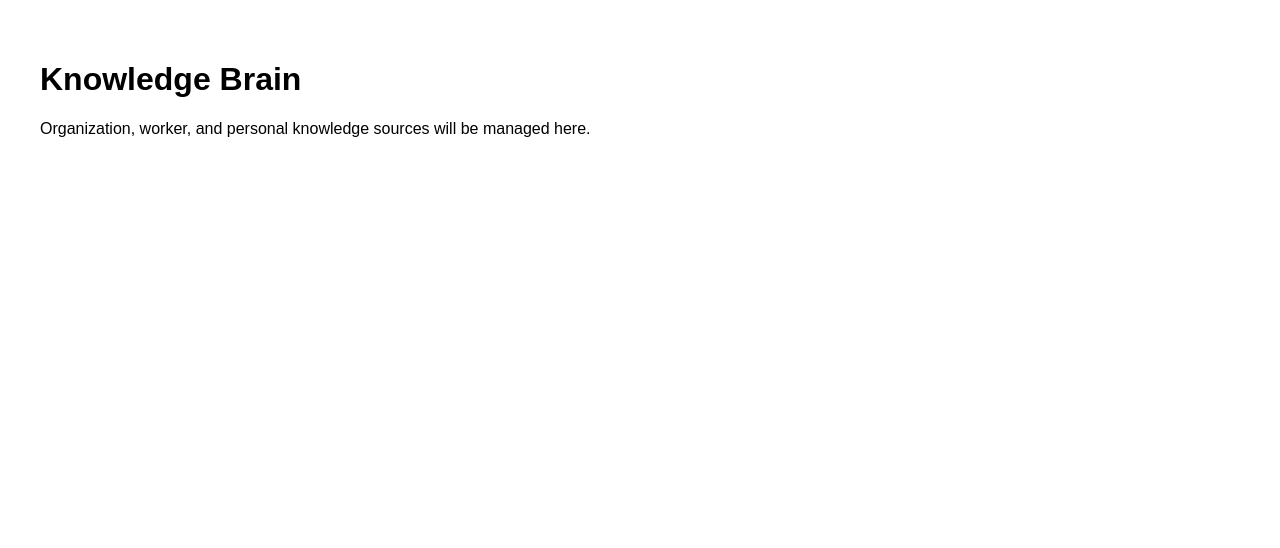
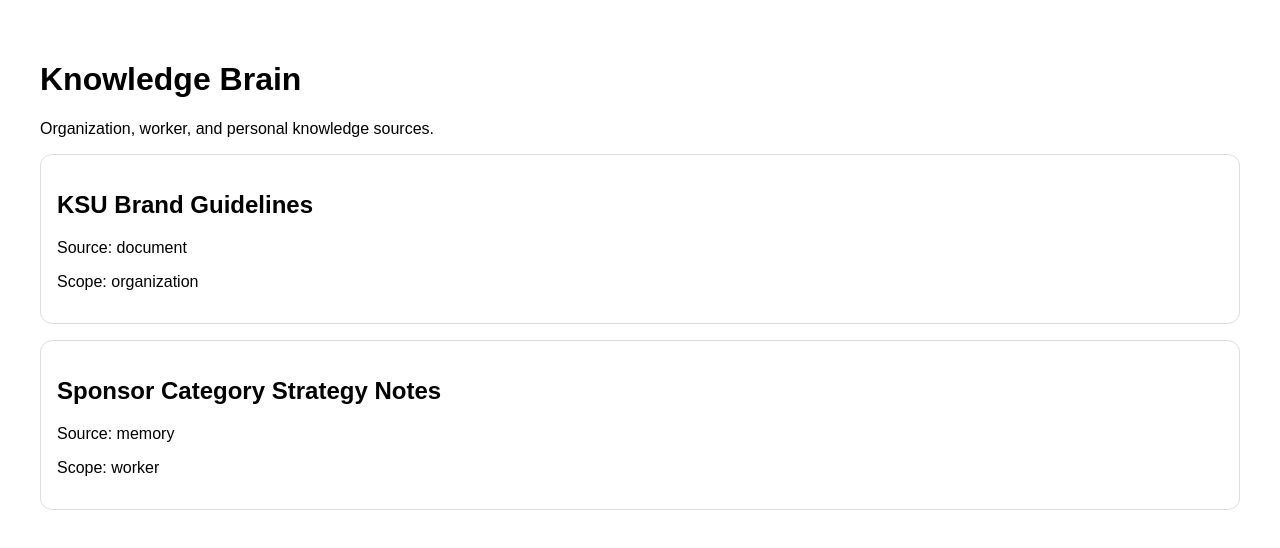
Before and after one commit to moverton7474/athletics-ai-workforce, a Next.js app in the folder apps/web/: page /knowledge in a window 1280 px wide. Shown: the top 548 px of the page. Built offline with nearby package versions, Linux system fonts and the light colour scheme.

Commit message:
Add knowledge cards, approval list, and mock service layer

```diff
--- a/apps/web/src/app/approvals/page.tsx
+++ b/apps/web/src/app/approvals/page.tsx
@@ -1,8 +1,11 @@
+import { ApprovalList } from '../../components/approvals/ApprovalList';
+
 export default function ApprovalsPage() {
   return (
     <main style={{ padding: 32, fontFamily: 'sans-serif' }}>
       <h1>Approvals</h1>
-      <p>Approval requests, decisions, and sensitive action gates will appear here.</p>
+      <p>Approval requests, decisions, and sensitive action gates.</p>
+      <ApprovalList />
     </main>
   );
 }
--- a/apps/web/src/app/knowledge/page.tsx
+++ b/apps/web/src/app/knowledge/page.tsx
@@ -1,8 +1,16 @@
+import { mockKnowledge } from '../../data/mock-knowledge';
+import { KnowledgeCard } from '../../components/knowledge/KnowledgeCard';
+
 export default function KnowledgePage() {
   return (
     <main style={{ padding: 32, fontFamily: 'sans-serif' }}>
       <h1>Knowledge Brain</h1>
-      <p>Organization, worker, and personal knowledge sources will be managed here.</p>
+      <p>Organization, worker, and personal knowledge sources.</p>
+      <div style={{ display: 'grid', gap: 16 }}>
+        {mockKnowledge.map((item) => (
+          <KnowledgeCard key={item.id} item={item} />
+        ))}
+      </div>
     </main>
   );
 }
--- /dev/null
+++ b/apps/web/src/components/knowledge/KnowledgeCard.tsx
@@ -0,0 +1,9 @@
+export function KnowledgeCard({ item }: { item: { id: string; title: string; sourceType: string; scope: string } }) {
+  return (
+    <article style={{ border: '1px solid #ddd', padding: 16, borderRadius: 12 }}>
+      <h2>{item.title}</h2>
+      <p>Source: {item.sourceType}</p>
+      <p>Scope: {item.scope}</p>
+    </article>
+  );
+}
--- /dev/null
+++ b/apps/web/src/data/mock-knowledge.ts
@@ -0,0 +1,14 @@
+export const mockKnowledge = [
+  {
+    id: 'knowledge-1',
+    title: 'KSU Brand Guidelines',
+    sourceType: 'document',
+    scope: 'organization',
+  },
+  {
+    id: 'knowledge-2',
+    title: 'Sponsor Category Strategy Notes',
+    sourceType: 'memory',
+    scope: 'worker',
+  },
+];
--- /dev/null
+++ b/apps/web/src/lib/services/knowledge.ts
@@ -0,0 +1,5 @@
+import { mockKnowledge } from '../../data/mock-knowledge';
+
+export async function listKnowledgeItems() {
+  return mockKnowledge;
+}
--- /dev/null
+++ b/apps/web/src/lib/services/tasks.ts
@@ -0,0 +1,5 @@
+import { mockTasks } from '../../data/mock-tasks';
+
+export async function listTasks() {
+  return mockTasks;
+}
```
Also changed, not shown: apps/web/src/components/approvals/ApprovalList.tsx (added, +13 -0 lines), apps/web/src/lib/services/workers.ts (added, +9 -0 lines), apps/web/src/lib/supabase-queries.ts (added, +10 -0 lines).
